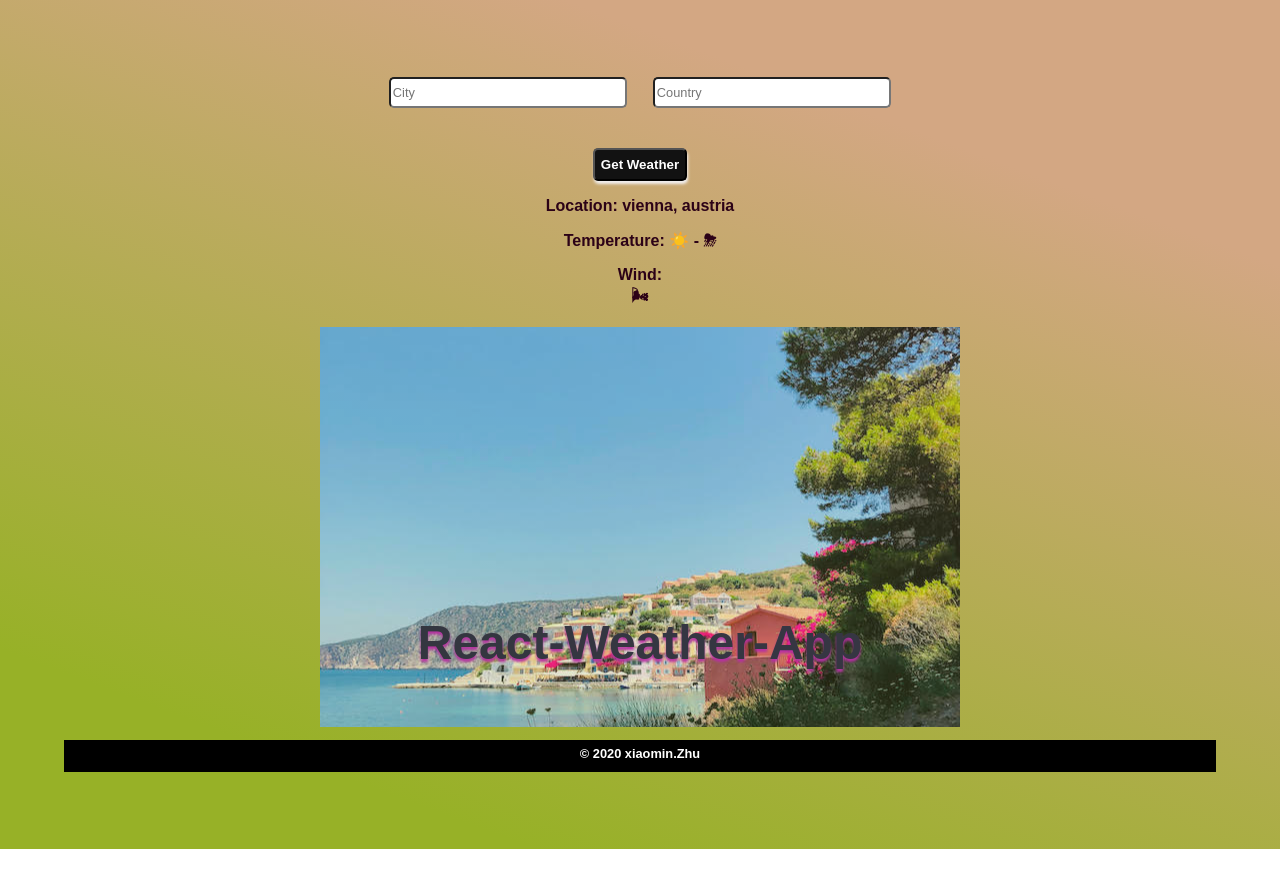
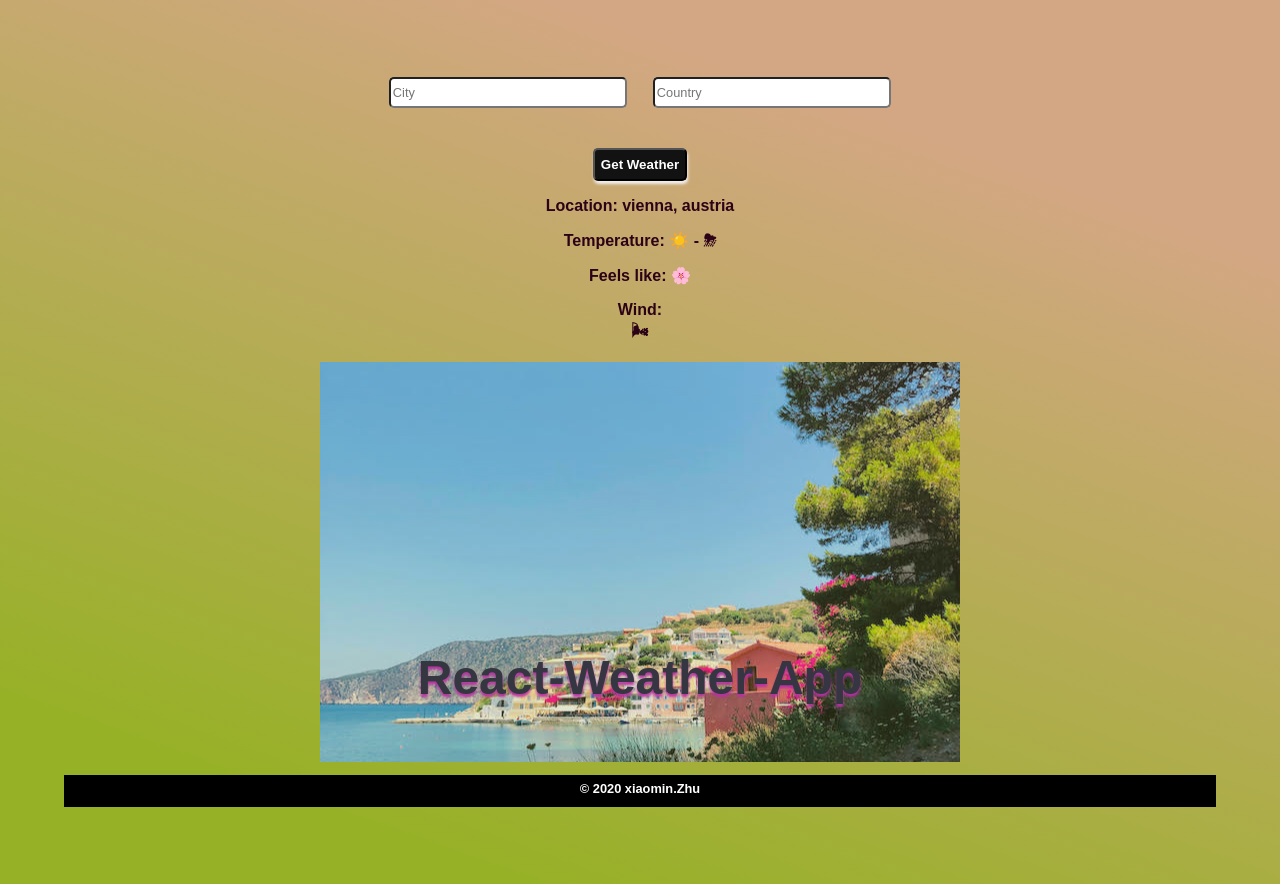
Before and after one commit to xiaominzhu88/react-weather-app, a React (Create React App) app: page / in a window 1280 px wide. Before the commit the page ends 849 px from the top, so only its background shows below. Built offline with nearby package versions, Linux system fonts and the light colour scheme; no server answers.

Commit message:
Added feel_like

```diff
--- a/src/App.js
+++ b/src/App.js
@@ -9,6 +9,7 @@ export default function App() {
   const [description, setDescription] = useState('');
   const [error, setError] = useState('');
   const [wind, setWind] = useState('🌬');
+  const [feel, setFeel] = useState('🌸');
 
   const api_key = process.env.REACT_APP_SECRET_CODE;
   // fetch the url to get city,country,temp,description
@@ -31,6 +32,7 @@ export default function App() {
 
         // convert kelvin to celsius
         const tempInCel = data.main.temp - 273.15;
+        const feelInCel = data.main.feels_like - 273.15;
 
         // condition if input complete
 
@@ -40,7 +42,7 @@ export default function App() {
           setCountry(data.sys.country);
           setDescription(data.weather[0].description);
           setWind(`deg: ${data.wind.deg} ~ speed: ${data.wind.speed}`);
-
+          setFeel(feelInCel.toFixed(2) + '°C');
           setError('');
         } else {
           setError('Please complete your search...');
@@ -70,6 +72,7 @@ export default function App() {
         description={description}
         error={error}
         wind={wind}
+        feel={feel}
       />
       <div className="imageWeather">
         <h1>React-Weather-App</h1>
--- a/src/Weather.js
+++ b/src/Weather.js
@@ -10,6 +10,8 @@ const Weather = (props) => {
         </p>
       )}
       {props.temperature && <p>Temperature: {props.temperature}</p>}
+      {props.feel && <p>Feels like: {props.feel}</p>}
+
       {props.description && <p>Description: {props.description}</p>}
       {props.wind && (
         <p>
```
